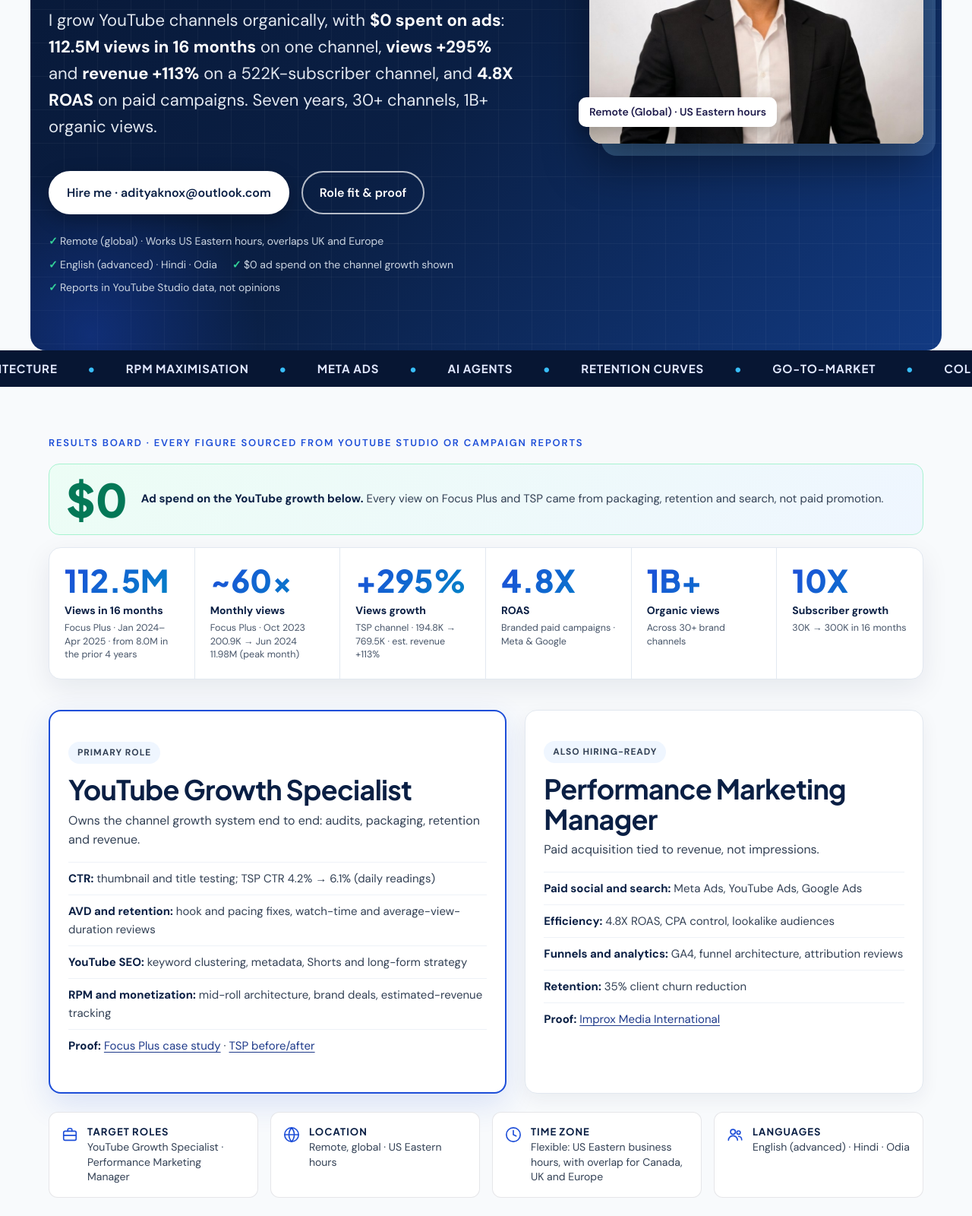
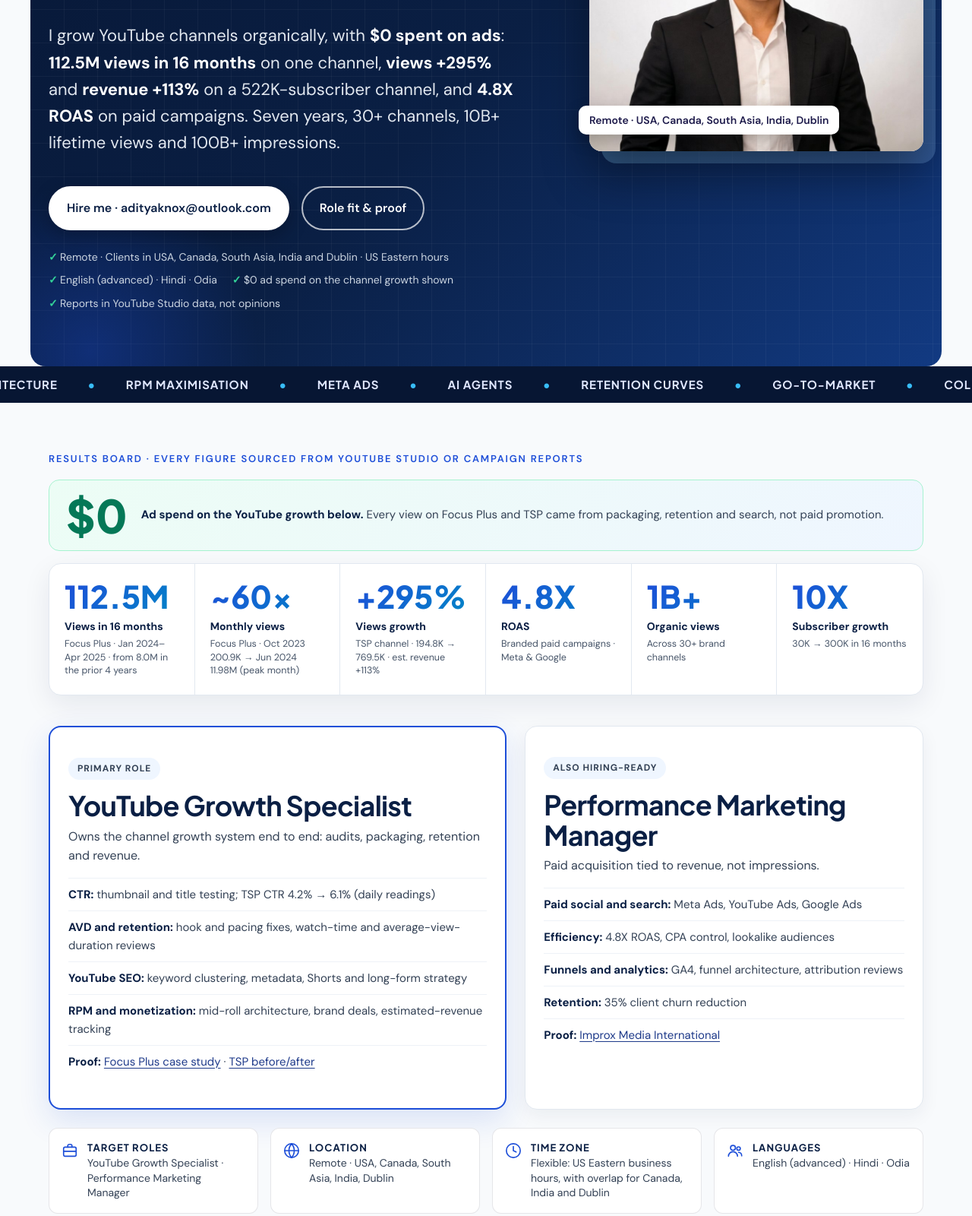
Before and after one commit to improxmedia/aditya-knox-portfolio, a plain HTML site: page index.html in a window 1280 px wide. Shown: the part 600-2200 px from the top of the page at 76% size. Drawn offline with Linux system fonts and the light colour scheme.

Commit message:
Update regions, lifetime views and impressions on portfolio
Co-Authored-By: Claude Haiku 5.5 <noreply@anthropic.com>
Claude-Session: https://claude.ai/code/session_01LV1dcNy4vcwzSjCK4ekNGL

```diff
--- a/index.html
+++ b/index.html
@@ -368,21 +368,21 @@
 <main id="content"><div class="view" id="view-home"><div class="wrap"><section class="hero" aria-labelledby="hero-title">
       <div class="hero-grid">
         <div>
-          <p class="eyebrow"><span class="dot"></span> Available now · Full-time remote · Open to offers worldwide</p>
+          <p class="eyebrow"><span class="dot"></span> Available now · Full-time remote · Open to roles across USA, Canada, South Asia, India and Dublin</p>
           <p class="label">Aditya Knox</p>
           <h1 id="hero-title">YouTube Growth <span>Specialist.</span></h1>
           <p class="h1-sub">Also: Performance Marketing Manager (Meta Ads, Google Ads, ROAS)</p>
-          <p class="role">I grow YouTube channels organically, with <b>$0 spent on ads</b>: <b>112.5M views in 16 months</b> on one channel, <b>views +295%</b> and <b>revenue +113%</b> on a 522K-subscriber channel, and <b>4.8X ROAS</b> on paid campaigns. Seven years, 30+ channels, 1B+ organic views.</p>
+          <p class="role">I grow YouTube channels organically, with <b>$0 spent on ads</b>: <b>112.5M views in 16 months</b> on one channel, <b>views +295%</b> and <b>revenue +113%</b> on a 522K-subscriber channel, and <b>4.8X ROAS</b> on paid campaigns. Seven years, 30+ channels, 10B+ lifetime views and 100B+ impressions.</p>
           <div class="cta-row">
             <a class="btn solid" href="mailto:adityaknox@outlook.com">Hire me · adityaknox@outlook.com</a>
             <a class="btn" href="#roles">Role fit &amp; proof</a>
           </div>
-          <ul class="trust"><li>Remote (global) · Works US Eastern hours, overlaps UK and Europe</li><li>English (advanced) · Hindi · Odia</li><li>$0 ad spend on the channel growth shown</li><li>Reports in YouTube Studio data, not opinions</li></ul>
+          <ul class="trust"><li>Remote · Clients in USA, Canada, South Asia, India and Dublin · US Eastern hours</li><li>English (advanced) · Hindi · Odia</li><li>$0 ad spend on the channel growth shown</li><li>Reports in YouTube Studio data, not opinions</li></ul>
         </div>
         <div class="photo-wrap">
           <div class="photo-accent" aria-hidden="true"></div>
           <div class="photo-frame"><img src="assets/headshot.jpg" alt="Aditya Knox, YouTube Growth Specialist — professional headshot" width="900" height="900"></div>
-          <div class="photo-chip">Remote (Global) · US Eastern hours</div>
+          <div class="photo-chip">Remote · USA, Canada, South Asia, India, Dublin</div>
         </div>
       </div>
     </section></div><div class="marquee" aria-hidden="true">
@@ -431,8 +431,8 @@
 
       <div class="snap reveal" aria-label="Hiring snapshot">
         <div><svg class="ic" aria-hidden="true" focusable="false"><use href="#i-briefcase"/></svg><p><b>Target roles</b>YouTube Growth Specialist · Performance Marketing Manager</p></div>
-        <div><svg class="ic" aria-hidden="true" focusable="false"><use href="#i-globe"/></svg><p><b>Location</b>Remote, global · US Eastern hours</p></div>
-        <div><svg class="ic" aria-hidden="true" focusable="false"><use href="#i-clock"/></svg><p><b>Time zone</b>Flexible: US Eastern business hours, with overlap for Canada, UK and Europe</p></div>
+        <div><svg class="ic" aria-hidden="true" focusable="false"><use href="#i-globe"/></svg><p><b>Location</b>Remote · USA, Canada, South Asia, India, Dublin</p></div>
+        <div><svg class="ic" aria-hidden="true" focusable="false"><use href="#i-clock"/></svg><p><b>Time zone</b>Flexible: US Eastern business hours, with overlap for Canada, India and Dublin</p></div>
         <div><svg class="ic" aria-hidden="true" focusable="false"><use href="#i-users"/></svg><p><b>Languages</b>English (advanced) · Hindi · Odia</p></div>
       </div>
     </section><section id="organic" aria-labelledby="org-title">
@@ -786,7 +786,7 @@
           <p class="org">Improx Media International (LLC) · USA &amp; Remote</p>
           <ul>
             <li>Founded and scaled a cross-border YouTube growth and performance agency serving brands in the US, Canada and other markets</li>
-            <li>Generated 1B+ organic views and 50B+ thumbnail impressions across 30+ brand channels</li>
+            <li>Generated 10B+ lifetime views and 100B+ impressions across 30+ brand channels</li>
             <li>Scaled a client channel from 30K to 300K subscribers in 16 months</li>
             <li>Built a $5K/month revenue engine from zero for a media-company brand, combining YouTube ad revenue (RPM maximisation, mid-roll architecture), brand deals, paid promotions and endorsements</li>
             <li>Generated $100K+ in agency revenue through brand retainers and partnerships within 18 months</li>
@@ -900,7 +900,7 @@
       </div>
     </div>
   </section><div class="snap" aria-label="Hiring snapshot"><div><p><b>Roles</b>YouTube Growth Specialist · Performance Marketing Manager</p></div><div><p><b>Engagement</b>Full-time remote or retainer</p></div><div><p><b>Time zone</b>IST (UTC+5:30), flexible US/EU overlap</p></div><div><p><b>Languages</b>English (advanced) · Hindi · Odia</p></div></div></div></div></main>
-<footer class="sitefoot"><div class="wrap"><div class="fgrid"><div><b>Aditya Knox</b><p>YouTube Growth Specialist &amp; Performance Marketing Manager · Remote (global)</p></div><ul><li><a href="#case-studies">Case studies</a></li><li><a href="#proof">Proof</a></li><li><a href="#ai-stack">AI stack</a></li><li><a href="#experience">Experience</a></li><li><a href="#contact">Contact</a></li></ul><div class="fsoc"><a href="mailto:adityaknox@outlook.com">adityaknox@outlook.com</a><a href="https://www.linkedin.com/in/adityaksocial" target="_blank" rel="noopener">LinkedIn</a><a href="https://www.youtube.com/@AdityakSocial" target="_blank" rel="noopener">YouTube</a><a href="https://www.instagram.com/adityaksocial" target="_blank" rel="noopener">Instagram</a></div></div><p class="fnote">© Aditya Knox. Figures from YouTube Studio and campaign reports. $0 ad spend refers to the YouTube channels shown; 4.8X ROAS is from separate paid campaigns.</p></div></footer>
+<footer class="sitefoot"><div class="wrap"><div class="fgrid"><div><b>Aditya Knox</b><p>YouTube Growth Specialist &amp; Performance Marketing Manager · Remote · USA, Canada, South Asia, India, Dublin</p></div><ul><li><a href="#case-studies">Case studies</a></li><li><a href="#proof">Proof</a></li><li><a href="#ai-stack">AI stack</a></li><li><a href="#experience">Experience</a></li><li><a href="#contact">Contact</a></li></ul><div class="fsoc"><a href="mailto:adityaknox@outlook.com">adityaknox@outlook.com</a><a href="https://www.linkedin.com/in/adityaksocial" target="_blank" rel="noopener">LinkedIn</a><a href="https://www.youtube.com/@AdityakSocial" target="_blank" rel="noopener">YouTube</a><a href="https://www.instagram.com/adityaksocial" target="_blank" rel="noopener">Instagram</a></div></div><p class="fnote">© Aditya Knox. Figures from YouTube Studio and campaign reports. $0 ad spend refers to the YouTube channels shown; 4.8X ROAS is from separate paid campaigns.</p></div></footer>
 <script>
 (function(){
   document.documentElement.classList.add('js');
```
